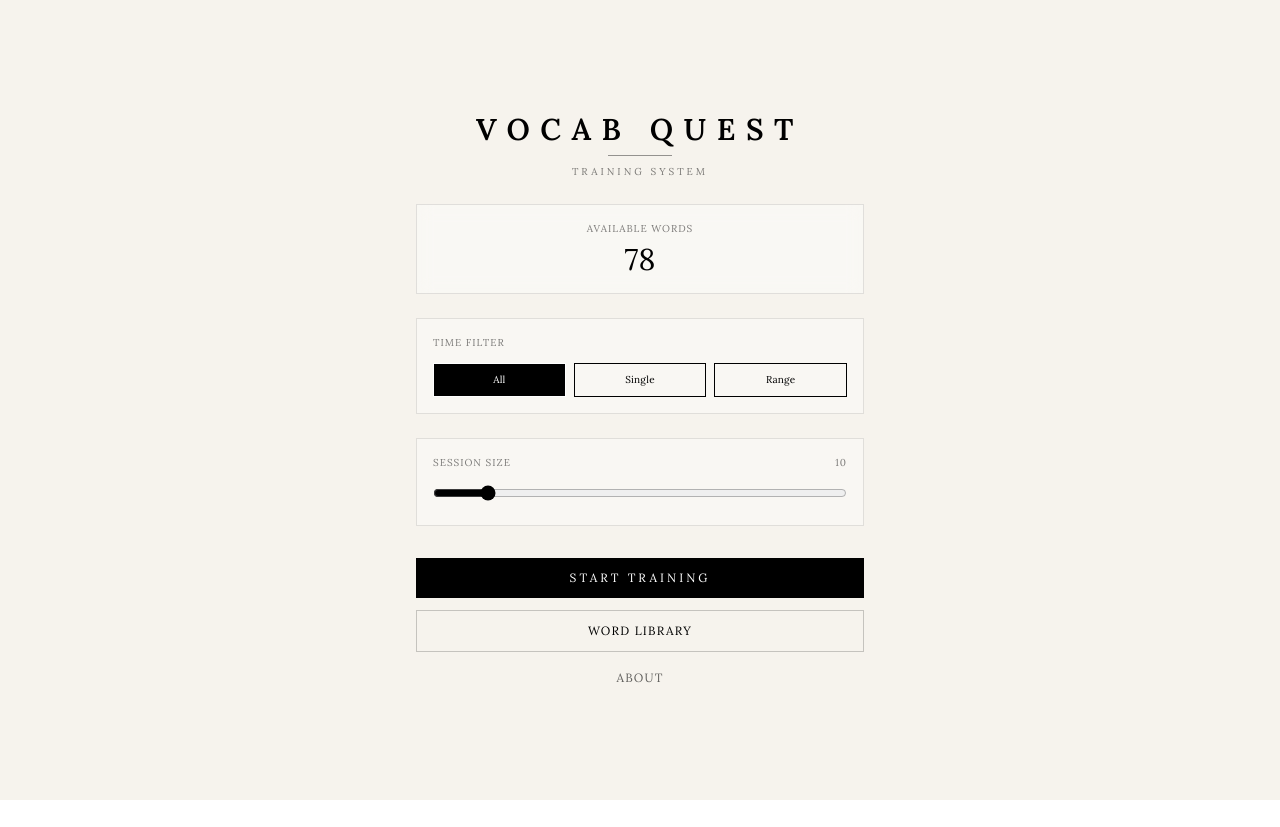
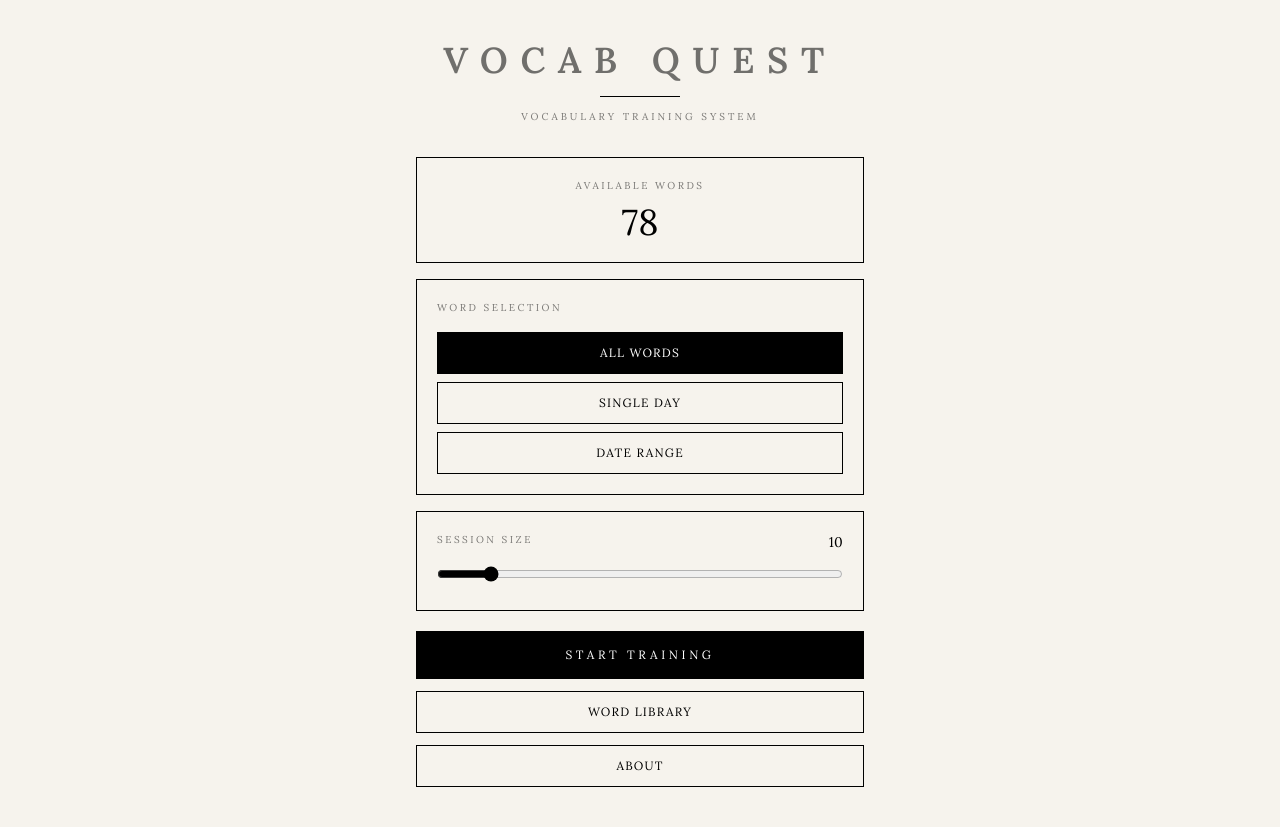
Before and after one commit to AbinashSarania/vocab-quest, a React (Vite) app: page / in a window 1280 px wide. Both pictures are taken after a click on the button "START". Before the commit the page ends 800 px from the top, so only its background shows below. Built offline with nearby package versions, Linux system fonts and the light colour scheme.

Commit message:
Update MainMenu.jsx

```diff
--- a/src/components/MainMenu.jsx
+++ b/src/components/MainMenu.jsx
@@ -46,106 +46,135 @@ function MainMenu({ onStartGame, onOpenLibrary }) {
   };
 
   return (
-    <div className="min-h-screen bg-[#f6f3ed] flex items-center justify-center px-4 text-black">
-      {/* MAIN CARD */}
-      <div className="w-full max-w-md space-y-6 animate-[fadeIn_0.5s_ease]">
-        {/* TITLE */}
-        <div className="text-center space-y-2">
-          <h1 className="text-3xl tracking-[0.35em] font-semibold">
+    <div className="min-h-screen bg-[#f6f3ed] text-black px-5 py-10 flex items-center justify-center">
+      <div className="w-full max-w-md">
+        {/* HEADER */}
+        <div className="text-center mb-8">
+          <h1
+            className="
+    text-4xl
+    tracking-[0.35em]
+    font-semibold
+    animate-pulse
+  "
+          >
             VOCAB QUEST
           </h1>
-          <div className="w-16 h-[1px] bg-black/40 mx-auto"></div>
-          <p className="text-[10px] tracking-[0.3em] text-black/50 uppercase">
-            training system
+
+          <div className="w-20 h-[1px] bg-black mx-auto mt-4 mb-3"></div>
+
+          <p className="text-[10px] uppercase tracking-[0.3em] text-black/50">
+            Vocabulary Training System
           </p>
         </div>
 
-        {/* STATS */}
-        <div className="border border-black/10 bg-white/40 backdrop-blur-sm p-4 text-center">
-          <p className="text-[10px] tracking-widest text-black/50 uppercase">
-            available words
+        {/* WORD COUNT */}
+        <div className="border border-black p-5 text-center">
+          <p className="text-[10px] uppercase tracking-[0.25em] text-black/50">
+            Available Words
           </p>
-          <h2 className="text-3xl font-light mt-1">{availableWords}</h2>
+
+          <h2 className="text-4xl font-light mt-2">{availableWords}</h2>
         </div>
 
-        {/* DATE MODE */}
-        <div className="border border-black/10 bg-white/30 p-4 space-y-3">
-          <p className="text-[10px] tracking-widest text-black/50 uppercase">
-            time filter
+        {/* FILTERS */}
+        <div className="border border-black mt-4 p-5">
+          <p className="text-[10px] uppercase tracking-[0.25em] text-black/50 mb-4">
+            Word Selection
           </p>
 
-          <div className="grid grid-cols-3 gap-2">
-            {["All", "Single", "Range"].map((m) => (
+          <div className="space-y-2">
             <button
-                key={m}
-                onClick={() =>
-                  setDateMode(
-                    m === "All"
-                      ? "All Dates"
-                      : m === "Single"
-                        ? "Single Date"
-                        : "Date Range",
-                  )
-                }
-                className={`text-[10px] py-2 border transition ${
-                  dateMode.includes(m)
-                    ? "bg-black text-white"
-                    : "hover:bg-black hover:text-white"
+              onClick={() => setDateMode("All Dates")}
+              className={`w-full border py-3 text-xs uppercase tracking-widest transition ${
+                dateMode === "All Dates"
+                  ? "bg-black text-white border-black"
+                  : "border-black hover:bg-black hover:text-white"
               }`}
             >
-                {m}
+              All Words
             </button>
-            ))}
-          </div>
+
+            <button
+              onClick={() => setDateMode("Single Date")}
+              className={`w-full border py-3 text-xs uppercase tracking-widest transition ${
+                dateMode === "Single Date"
+                  ? "bg-black text-white border-black"
+                  : "border-black hover:bg-black hover:text-white"
+              }`}
+            >
+              Single Day
+            </button>
 
             {dateMode === "Single Date" && (
-            <div className="mt-2">
-              <button
-                onClick={() =>
-                  document.getElementById("singleDatePicker")?.showPicker?.()
-                }
-                className="
-        w-full border border-black/20
-        py-2 px-3 text-sm text-left
-        bg-transparent
-      "
-              >
-                {singleDate || "Select Date"}
-              </button>
-
               <input
-                id="singleDatePicker"
                 type="date"
                 value={singleDate}
                 onChange={(e) => setSingleDate(e.target.value)}
-                className="absolute opacity-0 pointer-events-none"
+                className="
+                  w-full mt-2
+                  border border-black
+                  px-3 py-3
+                  text-sm
+                  bg-transparent
+                  box-border
+                "
               />
-            </div>
             )}
 
+            <button
+              onClick={() => setDateMode("Date Range")}
+              className={`w-full border py-3 text-xs uppercase tracking-widest transition ${
+                dateMode === "Date Range"
+                  ? "bg-black text-white border-black"
+                  : "border-black hover:bg-black hover:text-white"
+              }`}
+            >
+              Date Range
+            </button>
+
             {dateMode === "Date Range" && (
-            <div className="grid grid-cols-2 gap-2">
+              <div className="grid grid-cols-2 gap-2 mt-2">
                 <input
                   type="date"
                   value={fromDate}
                   onChange={(e) => setFromDate(e.target.value)}
-                className="border border-black/20 p-2 text-sm bg-transparent"
+                  className="
+                    w-full
+                    border border-black
+                    px-2 py-3
+                    text-sm
+                    bg-transparent
+                    box-border
+                  "
                 />
+
                 <input
                   type="date"
                   value={toDate}
                   onChange={(e) => setToDate(e.target.value)}
-                className="border border-black/20 p-2 text-sm bg-transparent"
+                  className="
+                    w-full
+                    border border-black
+                    px-2 py-3
+                    text-sm
+                    bg-transparent
+                    box-border
+                  "
                 />
               </div>
             )}
           </div>
+        </div>
 
-        {/* SESSION CONTROL */}
-        <div className="border border-black/10 bg-white/30 p-4 space-y-3">
-          <div className="flex justify-between text-[10px] uppercase tracking-widest text-black/50">
-            <span>session size</span>
-            <span>{sessionLimit}</span>
+        {/* SESSION SIZE */}
+        <div className="border border-black mt-4 p-5">
+          <div className="flex justify-between mb-3">
+            <span className="text-[10px] uppercase tracking-[0.25em] text-black/50">
+              Session Size
+            </span>
+
+            <span className="text-sm">{sessionLimit}</span>
           </div>
 
           <input
@@ -158,61 +187,89 @@ function MainMenu({ onStartGame, onOpenLibrary }) {
           />
         </div>
 
-        {/* ACTIONS */}
-        <div className="space-y-3 pt-2">
+        {/* BUTTONS */}
+        <div className="mt-5 space-y-3">
           <button
             onClick={handleStart}
             disabled={!availableWords}
-            className="w-full bg-black text-white py-3 text-xs tracking-[0.25em] uppercase hover:scale-[1.01] active:scale-95 transition"
+            className="
+              w-full
+              bg-black
+              text-white
+              py-4
+              text-xs
+              uppercase
+              tracking-[0.3em]
+              transition
+              hover:opacity-90
+              disabled:opacity-40
+            "
           >
-            start training
+            Start Training
           </button>
 
           <button
             onClick={onOpenLibrary}
-            className="w-full border border-black/20 py-3 text-xs tracking-widest uppercase hover:bg-black hover:text-white transition"
+            className="
+              w-full
+              border border-black
+              py-3
+              text-xs
+              uppercase
+              tracking-widest
+              hover:bg-black
+              hover:text-white
+              transition
+            "
           >
-            word library
+            Word Library
           </button>
 
           <button
             onClick={() => setShowAbout(true)}
-            className="w-full text-xs tracking-widest uppercase text-black/60 hover:text-black transition"
+            className="
+              w-full
+              border border-black
+              py-3
+              text-xs
+              uppercase
+              tracking-widest
+              hover:bg-black
+              hover:text-white
+              transition
+            "
           >
-            about
+            About
           </button>
         </div>
       </div>
 
       {/* ABOUT MODAL */}
       {showAbout && (
-        <div className="absolute inset-0 bg-black/20 backdrop-blur-sm flex items-center justify-center px-4">
-          <div className="w-full max-w-md bg-white border border-black p-5 sm:p-6 text-center shadow-xl">
-            <h2 className="text-xl sm:text-2xl font-bold tracking-widest">
-              ABOUT
-            </h2>
+        <div className="fixed inset-0 bg-black/20 backdrop-blur-sm flex items-center justify-center px-4">
+          <div className="w-full max-w-md bg-[#f6f3ed] border border-black p-6 text-center">
+            <h2 className="text-2xl tracking-[0.25em] font-semibold">ABOUT</h2>
 
-            <div className="w-16 sm:w-20 h-[2px] bg-black my-4 mx-auto"></div>
+            <div className="w-20 h-[1px] bg-black mx-auto my-4"></div>
 
-            <p className="text-xs sm:text-sm text-gray-700 leading-relaxed">
+            <p className="text-sm text-black/70 leading-relaxed">
               I built this because reading vocabulary from PDFs felt boring and
               didn’t stick. So I turned it into an active recall system where
               you actually test yourself instead of just reading.
             </p>
 
-            <p className="mt-4 text-[11px] sm:text-xs text-gray-500">
-              Built for memory, retention, and real exam prep.
+            <p className="mt-4 text-xs tracking-widest text-black/50 uppercase">
+              Built for memory, retention and exam preparation
             </p>
 
-            {/* EMAIL */}
-            <div className="mt-5 border-t border-black pt-4">
-              <p className="text-[10px] sm:text-xs tracking-widest text-gray-600">
-                SUGGESTIONS
+            <div className="border-t border-black mt-5 pt-5">
+              <p className="text-[10px] tracking-[0.25em] uppercase text-black/50">
+                Suggestions
               </p>
 
               <a
                 href="mailto:abinashsarania@gmail.com"
-                className="text-sm font-bold underline mt-1 inline-block"
+                className="inline-block mt-2 underline"
               >
                 abinashsarania@gmail.com
               </a>
@@ -221,10 +278,16 @@ function MainMenu({ onStartGame, onOpenLibrary }) {
             <button
               onClick={() => setShowAbout(false)}
               className="
-          mt-6 w-full border border-black
-          py-2 text-xs tracking-widest uppercase
-          active:scale-95 transition
-          hover:bg-black hover:text-white
+                w-full
+                border border-black
+                py-3
+                mt-6
+                text-xs
+                uppercase
+                tracking-widest
+                hover:bg-black
+                hover:text-white
+                transition
               "
             >
               Close
```
Lines whose indentation alone changed are shown as unchanged.
